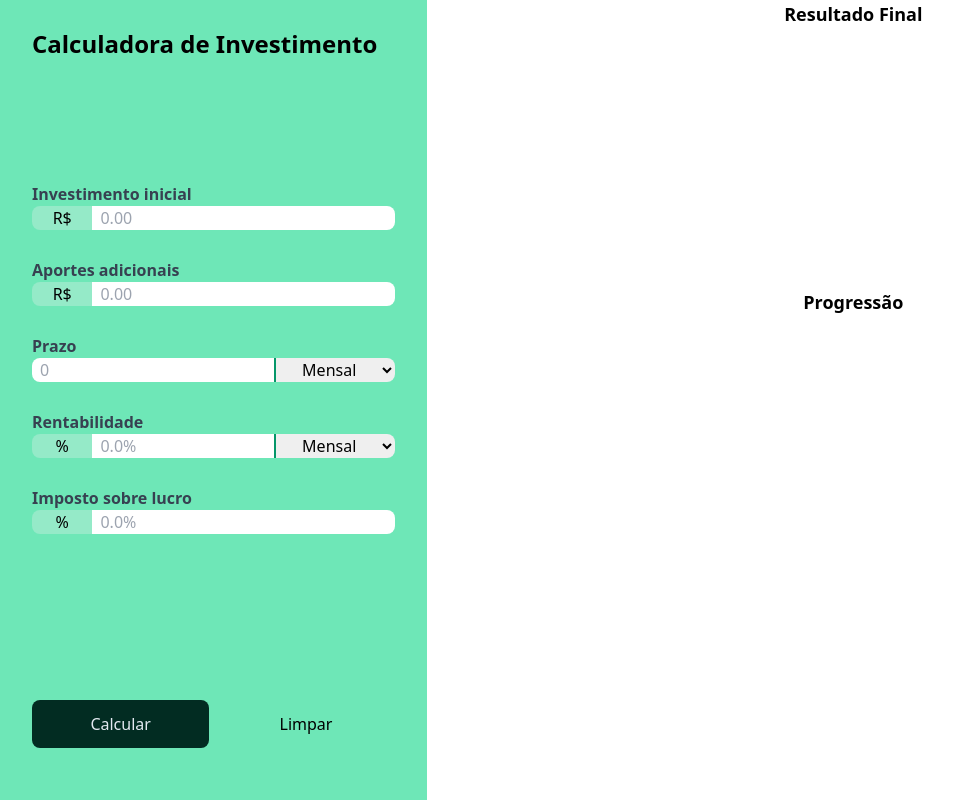
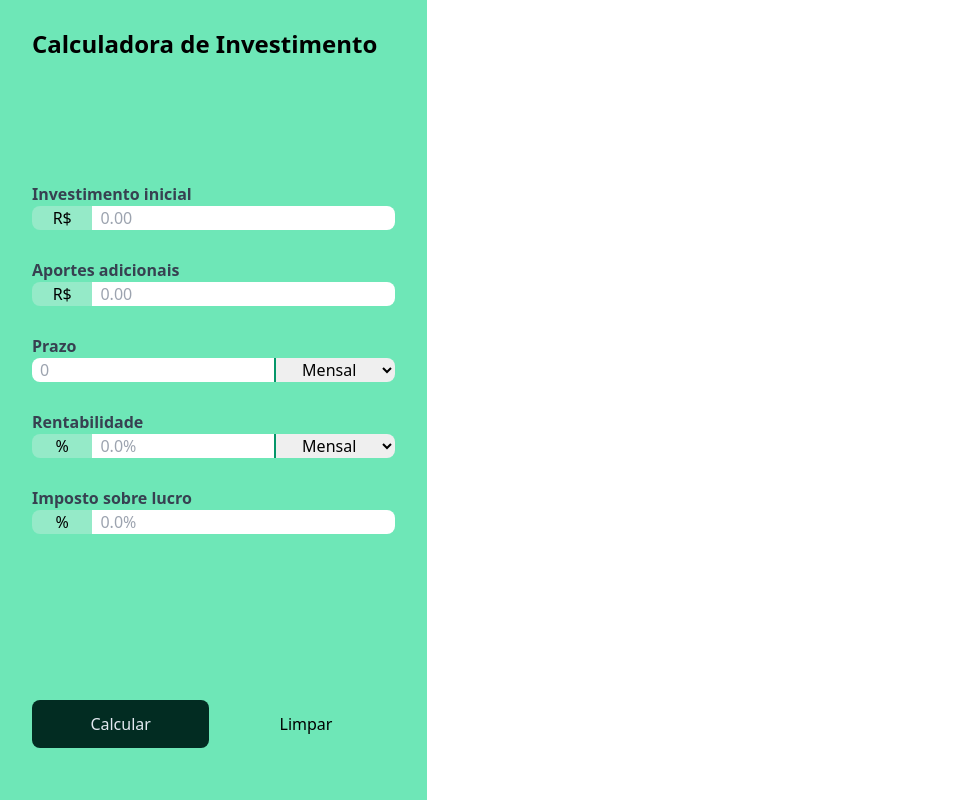
Before and after one commit to jgtsuchiya/calculadoraInvestimento, a website built with Vite: page index.html in a window 1280 px wide. Shown: the whole page, without its empty margins (0-953 px from the left). Built offline with nearby package versions, Linux system fonts and the light colour scheme.

Commit message:
inicio da construção dos gráficos

```diff
--- a/index.html
+++ b/index.html
@@ -74,7 +74,7 @@
       <button id="clear-form" class="w-1/2 rounded-lg hover:bg-emerald-500">Limpar</button>
     </div>
   </aside>
-  <main class="row-span-2 col-span-2">
+  <!-- <main class="row-span-2 col-span-2">
     <section id="charts-containers" class="h-full">
       <div class="h-[36%] flex flex-col items-center pb-10">
         <p class="font-bold text-lg">Resultado Final</p>
@@ -85,7 +85,7 @@
         <canvas id="progression"></canvas>
       </div>
     </section>
-  </main>
+  </main> -->
   <script type="module" src="./main.js"></script>
 </body>
 
```
